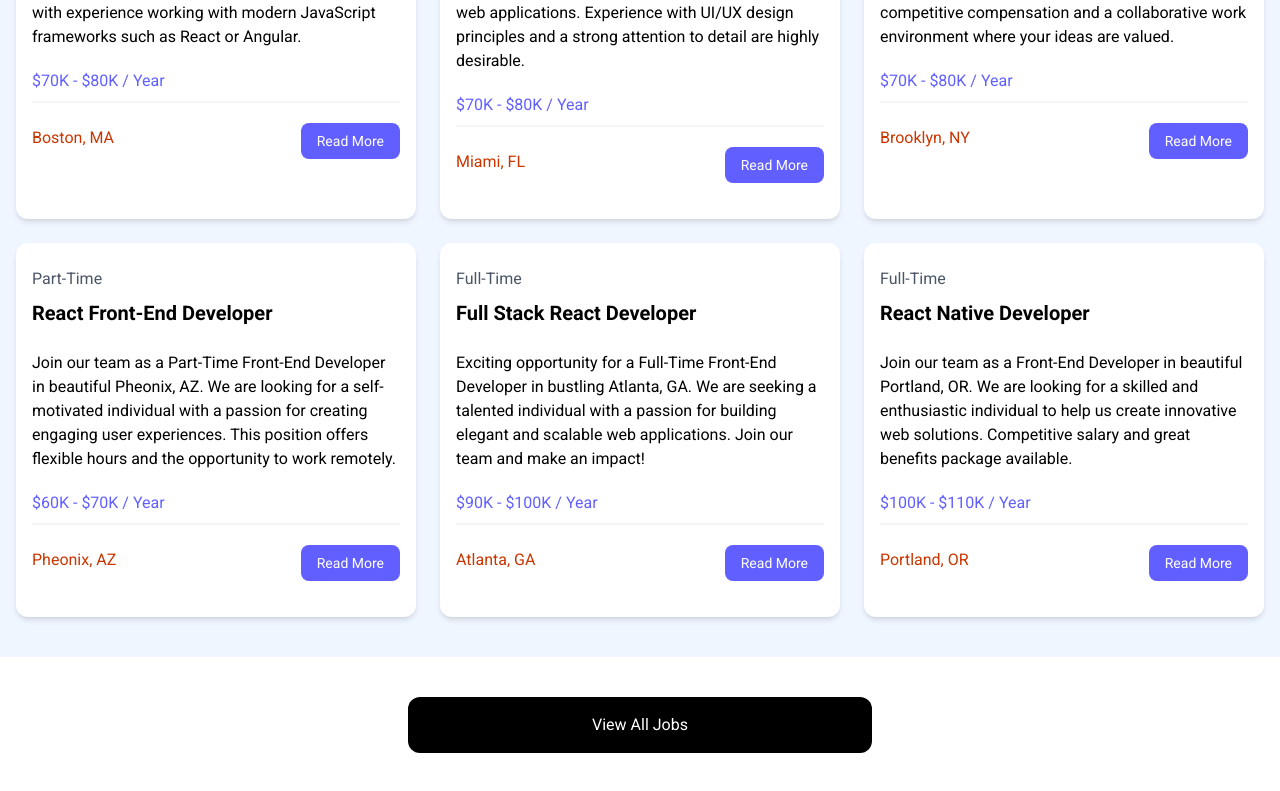
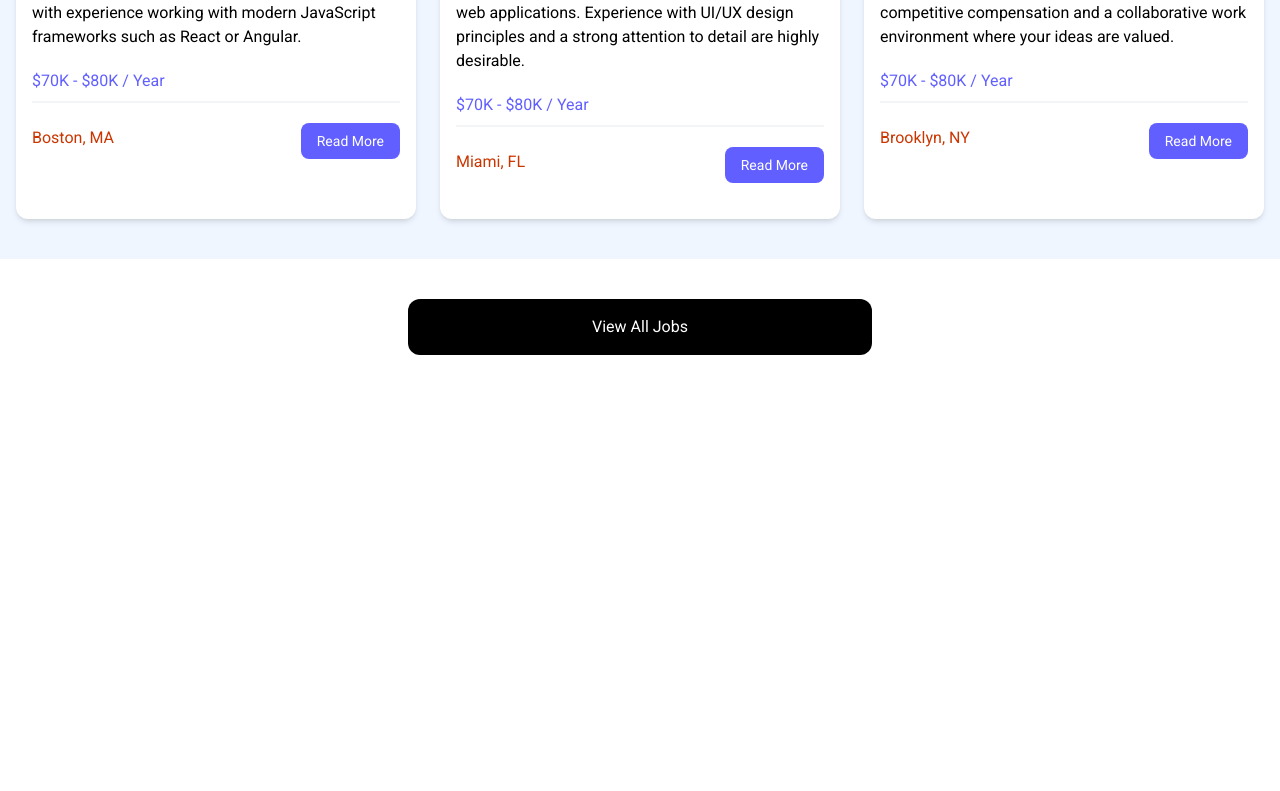
Before and after one commit to heidi37/react-jobs, a React (Vite) app: page / in a window 1280 px wide. Shown: the part 888-1679 px from the top of the page. After the commit the page ends 1283 px from the top, so only its background shows below. Built offline with nearby package versions, Linux system fonts and the light colour scheme.

Commit message:
[TASK] Add ViewAllJobsComponent

```diff
--- a/src/App.jsx
+++ b/src/App.jsx
@@ -3,6 +3,7 @@
 import Hero from "./components/Hero"
 import HomeCards from "./components/HomeCards"
 import JobListings from "./components/JobListings"
+import ViewAllJobs from "./components/ViewAllJobs"
 
 
 const App = () => {
@@ -12,16 +13,7 @@
       <Hero />
       <HomeCards />
       <JobListings />
-
-
-      <section className="m-auto max-w-lg my-10 px-6">
-        <a
-          href="jobs.html"
-          className="block bg-black text-white text-center py-4 px-6 rounded-xl hover:bg-gray-700"
-        >
-          View All Jobs
-        </a>
-      </section>
+      <ViewAllJobs />
     </>
   )
 }
--- a/src/components/JobListings.jsx
+++ b/src/components/JobListings.jsx
@@ -3,6 +3,7 @@
 import JobListing from "./JobListing"
 
 const JobListings = () => {
+  const recentJobs = jobs.slice(0,3)
   return (
     <>
       {/* <!-- Browse Jobs --> */}
@@ -12,7 +13,7 @@
             Browse Jobs
           </h2>
           <div className="grid grid-cols-1 md:grid-cols-3 gap-6">
-            {jobs.map((job) => {
+            {recentJobs.map((job) => {
               return (
                 <JobListing
                   key={job.id} job={job}/>
--- /dev/null
+++ b/src/components/ViewAllJobs.jsx
@@ -0,0 +1,16 @@
+import React from 'react'
+
+const ViewAllJobs = () => {
+  return (
+    <section className="m-auto max-w-lg my-10 px-6">
+        <a
+          href="/jobs"
+          className="block bg-black text-white text-center py-4 px-6 rounded-xl hover:bg-gray-700"
+        >
+          View All Jobs
+        </a>
+      </section>
+  )
+}
+
+export default ViewAllJobs
```
